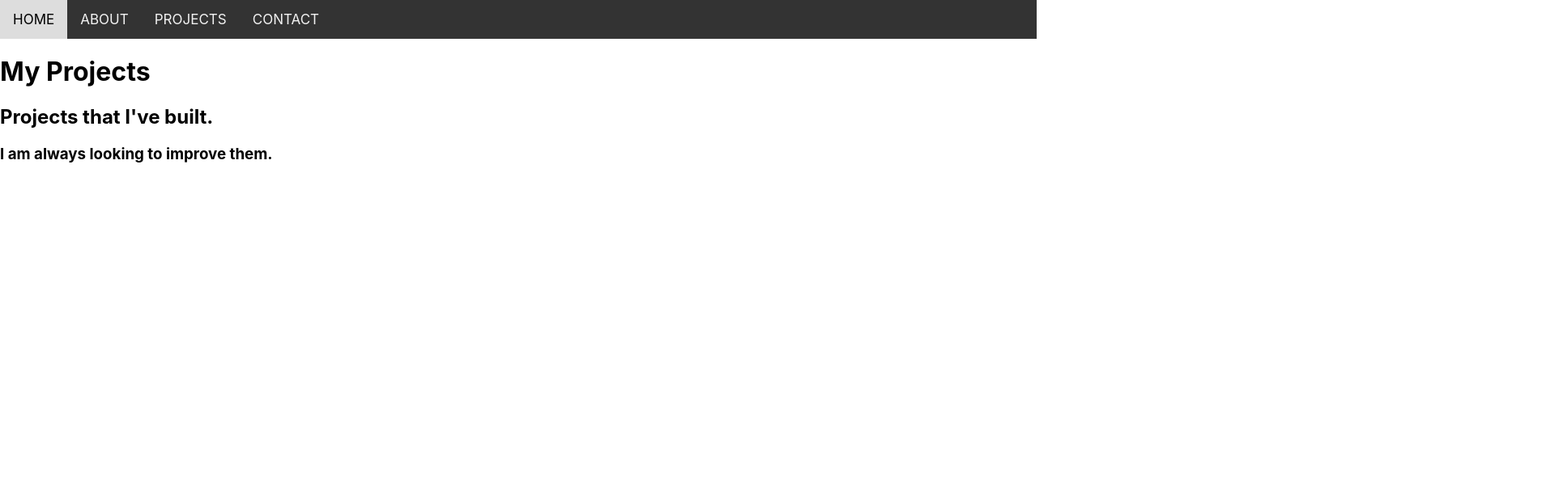
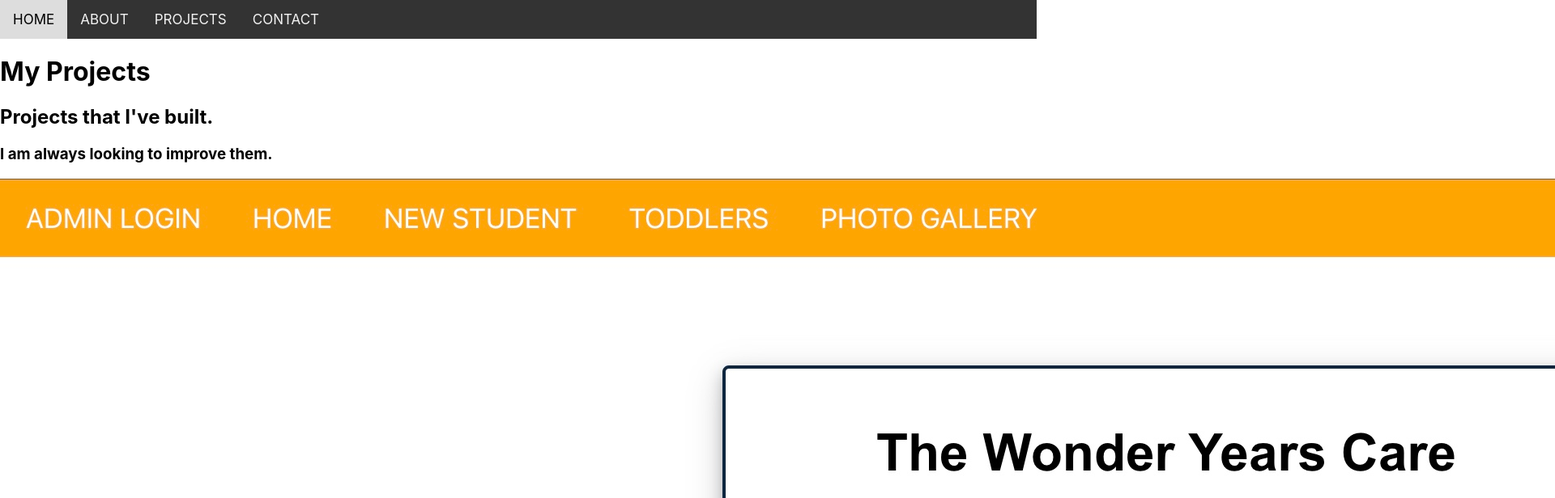
Before and after one commit to IfeAkiWad/ifeakiwade.github.io, a React (Create React App) app: page /projects in a window 1280 px wide. Shown: the top 616 px of the page at 81% size, 1920 px wide, since content can reach past the window. Built offline with nearby package versions, Linux system fonts and the light colour scheme.

Commit message:
project images displayed in web page

```diff
--- a/src/components/projects/Project.js
+++ b/src/components/projects/Project.js
@@ -1,7 +1,5 @@
 import React from "react"
-import PortfolioCommonHealth from "../PortfolioCommonHealth.jpg"
-import PortfolioDayCare from "../PortfolioDayCare.jpg"
-import PortfolioProjectManager from "../PortfolioProjectManager.jpg"
+import ProjectImage from "../ProjectImage"
 
 const Project = () => {
     return (
@@ -9,6 +7,8 @@ const Project = () => {
             <h1>My Projects</h1>
             <h2>Projects that I've built.</h2>
             <h3>I am always looking to improve them.</h3>
+
+            <ProjectImage />
         </div>
     )
 }
```
Also changed, not shown: src/components/ProjectImage.js (renamed from src/components/projects/ProjectImage.js).
